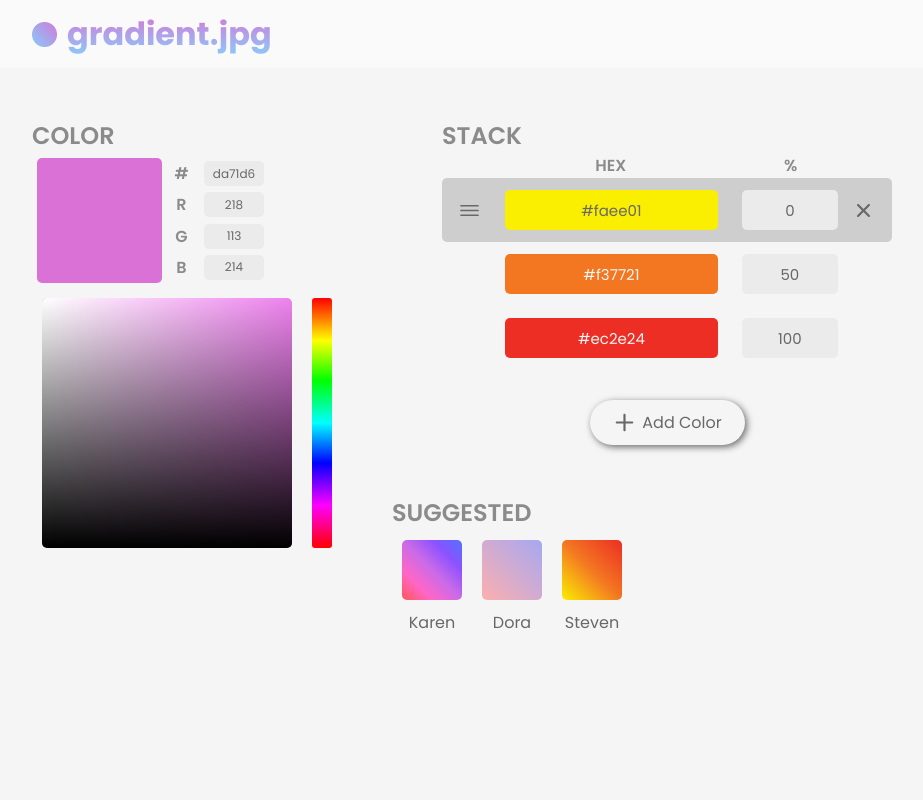
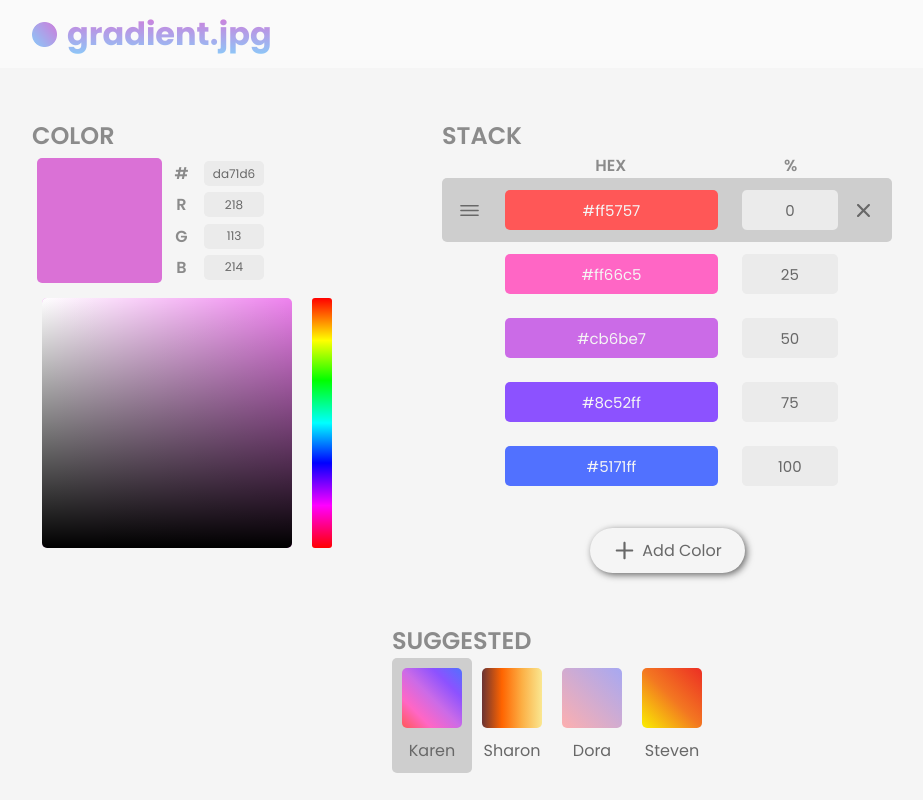
Before and after one commit to karenying/gradient.png, a React (Create React App) app: page / in a window 1280 px wide. Shown: the whole page, without its empty margins (18-941 px from the left). Built offline with nearby package versions, Linux system fonts and the light colour scheme.

Commit message:
Add select and unselect suggested

```diff
--- a/src/App.js
+++ b/src/App.js
@@ -4,14 +4,16 @@ import Header from './Components/Header';
 import HexPicker from './Components/HexPicker/HexPicker';
 import Stack from './Components/Stack/Stack';
 import Suggested from './Components/Suggested/Suggested';
-import { KAREN, DORA, STEVEN } from './Utils/gradientConstants';
+import { KAREN, DORA, STEVEN, SHARON } from './Utils/gradientConstants';
 import { Color } from './Utils/Color';
 
 class App extends React.Component {
     state = {
-        gradient: STEVEN,
+        gradient: KAREN,
         selected: 0, // color selected out of gradient
         dimensions: [], // dimensions of generated image
+        suggestedSelected: 'Karen',
+        suggested: [KAREN, SHARON, DORA, STEVEN],
     };
 
     addColor = () => {
@@ -114,11 +116,28 @@ class App extends React.Component {
         }
     };
 
+    setSuggested = (e, suggestedName) => {
+        e.stopPropagation();
+
+        const { suggested } = this.state;
+
+        suggested.forEach((gradient) => {
+            if (gradient.name === suggestedName) {
+                this.setState({ gradient });
+            }
+        });
+
+        this.setState({ suggestedSelected: suggestedName });
+    };
+
+    unsetSuggested = () => {
+        this.setState({ suggestedSelected: '' });
+    };
+
     render() {
-        const { gradient } = this.state;
-
+        const { gradient, suggestedSelected, suggested } = this.state;
         return (
-            <div className='App'>
+            <div className='App' onClick={this.unsetSuggested}>
                 <Header />
                 <div className='left'>
                     <div className='color-picker'>
@@ -130,7 +149,11 @@ class App extends React.Component {
                                 changeSelected={this.changeSelected}
                                 deleteColor={this.deleteColor}
                             />
-                            <Suggested />
+                            <Suggested
+                                suggested={suggested}
+                                selected={suggestedSelected}
+                                selectedFunction={this.setSuggested}
+                            />
                         </div>
                     </div>
                 </div>
--- a/src/Components/HexPicker/CurrentColor.js
+++ b/src/Components/HexPicker/CurrentColor.js
@@ -47,6 +47,7 @@ class CurrentColor extends React.Component {
                         <p>#</p>
                         <input
                             type='text'
+                            spellCheck='false'
                             value={hex}
                             onChange={this.handleHexChange}
                         ></input>
--- a/src/Components/Stack/Stack.js
+++ b/src/Components/Stack/Stack.js
@@ -14,7 +14,7 @@ class Stack extends React.Component {
                 stack={stack}
                 deleteFunction={(e) => deleteColor(e, color.index)}
                 selectFunction={() => changeSelected(color.index)}
-                key={'stack-item-' + color.index}
+                key={'stackitem-' + color.index}
             />
         ));
 
--- a/src/Components/Stack/StackItem.js
+++ b/src/Components/Stack/StackItem.js
@@ -4,8 +4,6 @@ import { IoIosMenu, IoIosClose } from 'react-icons/io';
 import { INPUT_TEXT_GRAY } from '../../Utils/hexConstants';
 
 class StackItem extends React.Component {
-    state = {};
-
     render() {
         const { color, deleteFunction, selectFunction } = this.props;
         const { hex, stop, selected } = color;
@@ -27,6 +25,7 @@ class StackItem extends React.Component {
                     <div className={darkDiv}>
                         <input
                             type='text'
+                            spellCheck='false'
                             value={('#' + hex).toLowerCase()}
                             style={{ backgroundColor: '#' + hex }}
                             onChange={() => {}}
--- a/src/Components/Suggested/Suggested.js
+++ b/src/Components/Suggested/Suggested.js
@@ -1,18 +1,18 @@
 import React from 'react';
 import '../../Styles/Suggested/Suggested.css';
 import SuggestedItem from './SuggestedItem';
-import { KAREN, DORA, STEVEN } from '../../Utils/gradientConstants';
 
 class Suggested extends React.Component {
-    state = {
-        suggested: [KAREN, DORA, STEVEN], // gradient objects
-    };
-
     render() {
-        const { suggested } = this.state;
+        const { selected, suggested, selectedFunction } = this.props;
 
         const renderSuggested = suggested.map((gradient) => (
-            <SuggestedItem gradient={gradient} />
+            <SuggestedItem
+                gradient={gradient}
+                selected={selected === gradient.name}
+                key={'suggesteditem-' + gradient.name}
+                selectedFunction={(e) => selectedFunction(e, gradient.name)}
+            />
         ));
 
         return (
--- a/src/Components/Suggested/SuggestedItem.js
+++ b/src/Components/Suggested/SuggestedItem.js
@@ -3,17 +3,22 @@ import '../../Styles/Suggested/SuggestedItem.css';
 
 class SuggestedItem extends React.Component {
     render() {
-        const { gradient } = this.props;
-
+        const { gradient, selected, selectedFunction } = this.props;
         const background = gradient.generateBackgroundString();
+        const selectedDiv = selected ? 'suggesteditem-selected' : '';
 
         return (
-            <div className='suggesteditem-container'>
+            <div className={selectedDiv}>
                 <div
-                    className='suggesteditem-colorbox'
-                    style={{ background }}
-                ></div>
-                <p>{gradient.name || ''}</p>
+                    className='suggesteditem-container'
+                    onClick={selectedFunction}
+                >
+                    <div
+                        className='suggesteditem-colorbox'
+                        style={{ background }}
+                    ></div>
+                    <p>{gradient.name || ''}</p>
+                </div>
             </div>
         );
     }
--- a/src/Styles/Suggested/SuggestedItem.css
+++ b/src/Styles/Suggested/SuggestedItem.css
@@ -3,8 +3,9 @@
     flex-direction: column;
     width: auto;
     align-items: center;
-    margin: 10px;
+    padding: 10px;
     cursor: pointer;
+    border-radius: 5px;
 }
 
 .suggesteditem-container p {
@@ -19,3 +20,12 @@
     border-radius: 5px;
     margin-bottom: 10px;
 }
+
+.suggesteditem-container:hover {
+    background-color: var(--hover-gray);
+}
+
+.suggesteditem-selected {
+    border-radius: 5px;
+    background-color: var(--hover-gray);
+}
--- a/src/Utils/gradientConstants.js
+++ b/src/Utils/gradientConstants.js
@@ -32,4 +32,16 @@ const STEVEN = new Gradient(
     'Steven'
 );
 
-export { KAREN, DORA, STEVEN };
+const SHARON = new Gradient(
+    [
+        new Color('6a3333', 0, true, 0),
+        new Color('FF6400', 33, false, 1),
+        new Color('fcb045', 67, false, 2),
+        new Color('fae791', 100, false, 3),
+    ],
+    true,
+    90,
+    'Sharon'
+);
+
+export { KAREN, DORA, STEVEN, SHARON };
```
